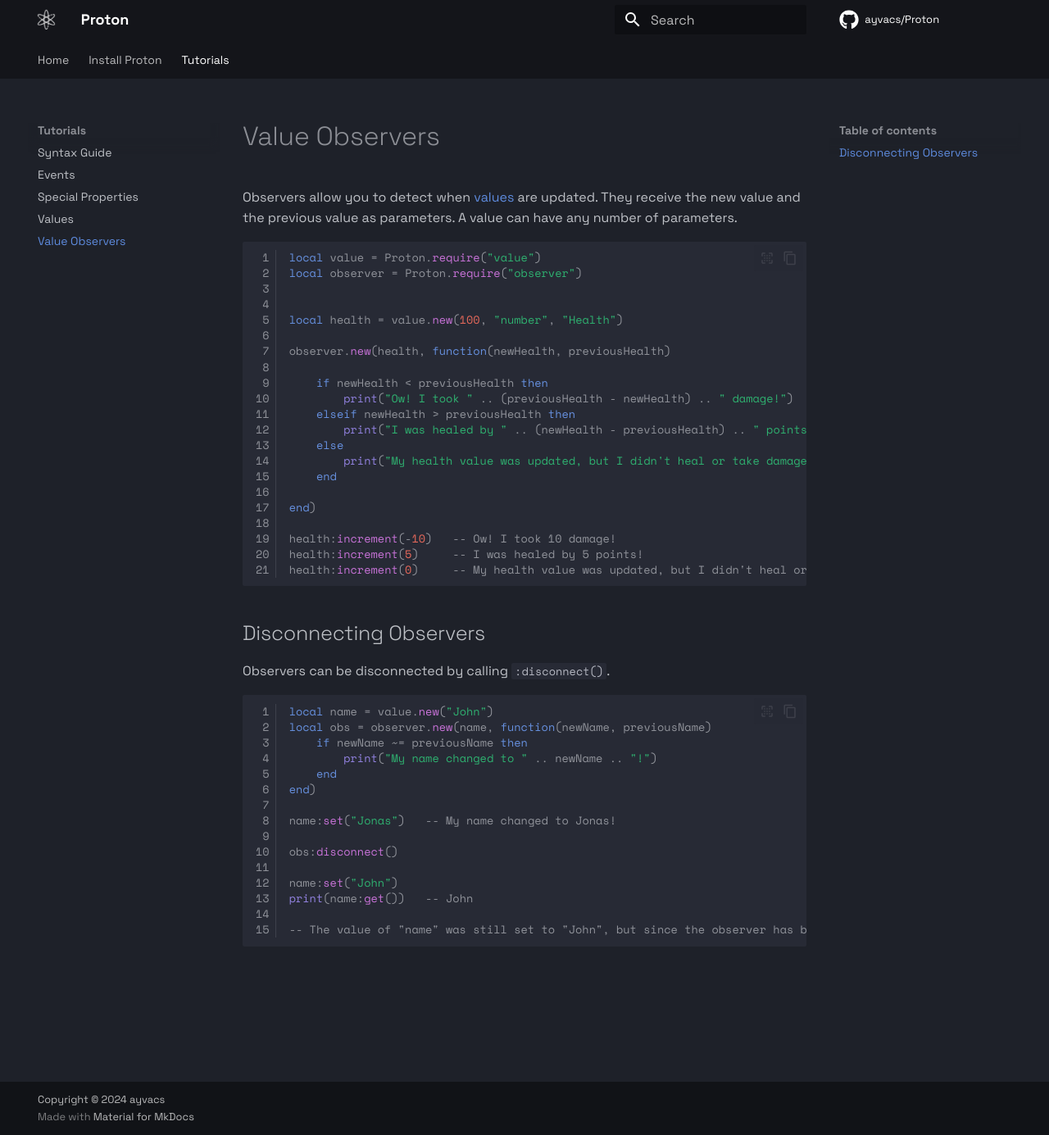
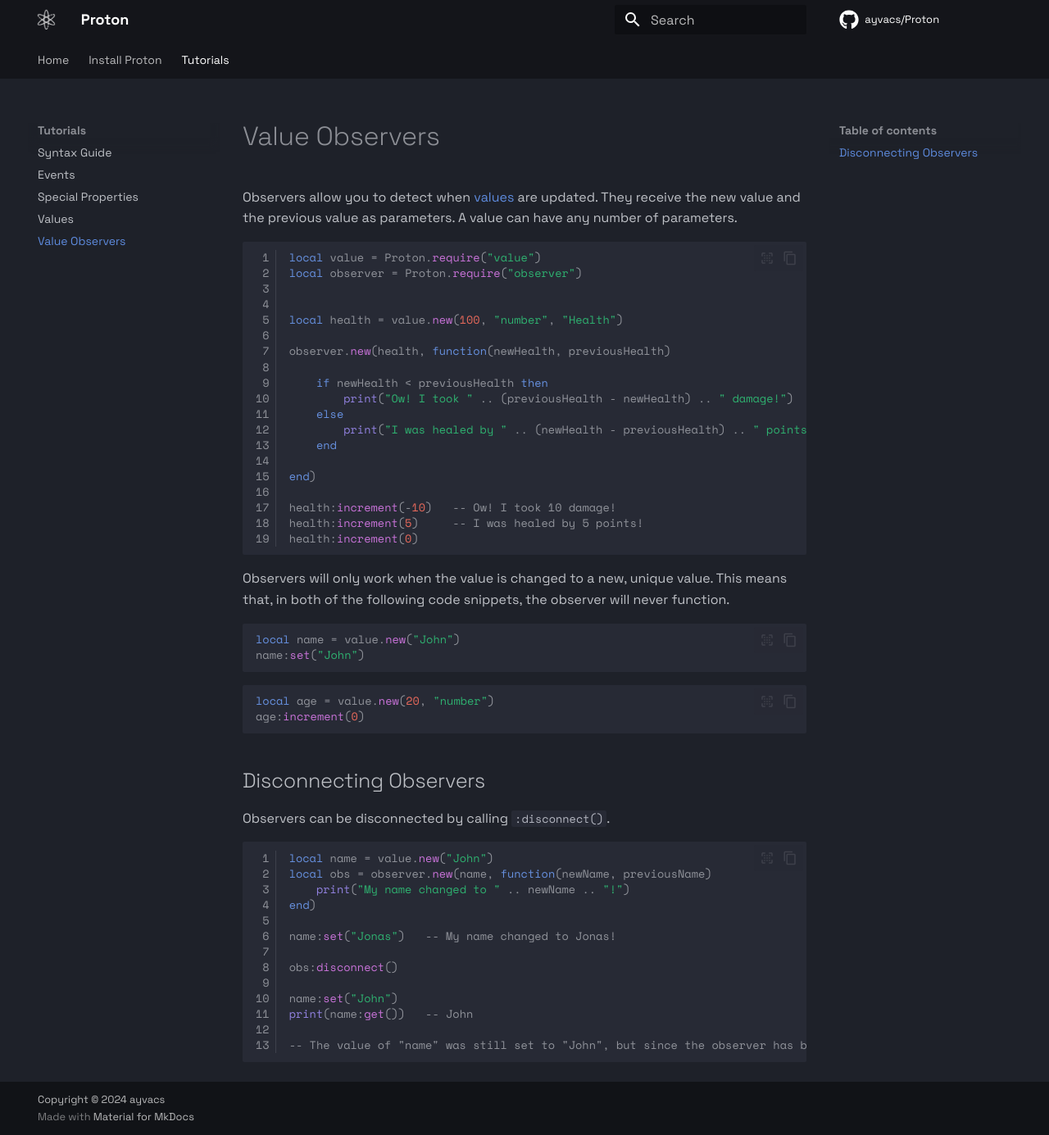
Before and after one commit to ayvacs/Proton, an MkDocs documentation site: the page built from docs/tutorials/observers.md, in a window 1280 px wide and 1385 px high. Shown: the whole window at 82% size. Built offline with MkDocs 1.6.1 and Material for MkDocs 9.7.7, drawn with Linux system fonts in a browser that asks for light colours; comment, search, counter and statistics services are not loaded.

Commit message:
feat: observers unique value detection

````diff
--- a/docs/tutorials/observers.md
+++ b/docs/tutorials/observers.md
@@ -13,17 +13,27 @@
 
 	if newHealth < previousHealth then
 		print("Ow! I took " .. (previousHealth - newHealth) .. " damage!")
-	elseif newHealth > previousHealth then
+	else
 		print("I was healed by " .. (newHealth - previousHealth) .. " points!")
-	else
-		print("My health value was updated, but I didn't heal or take damage.")
-	end
+    end
 
 end)
 
 health:increment(-10)   -- Ow! I took 10 damage!
 health:increment(5)     -- I was healed by 5 points!
-health:increment(0)     -- My health value was updated, but I didn't heal or take damage.
+health:increment(0)
+```
+
+Observers will only work when the value is changed to a new, unique value. This means that, in both of the following code snippets, the observer will never function.
+
+``` lua
+local name = value.new("John")
+name:set("John")
+```
+
+``` lua
+local age = value.new(20, "number")
+age:increment(0)
 ```
 
 ## Disconnecting Observers
@@ -33,9 +43,7 @@
 ``` lua linenums="1"
 local name = value.new("John")
 local obs = observer.new(name, function(newName, previousName)
-	if newName ~= previousName then
-		print("My name changed to " .. newName .. "!")
-	end
+    print("My name changed to " .. newName .. "!")
 end)
 
 name:set("Jonas")   -- My name changed to Jonas!
````
Also changed, not shown: 1 other file.
